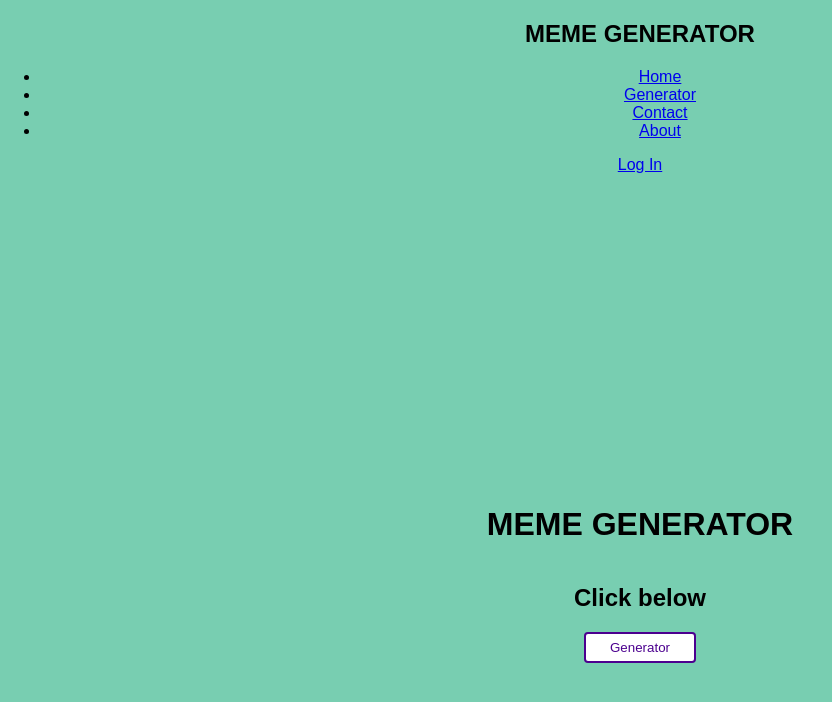
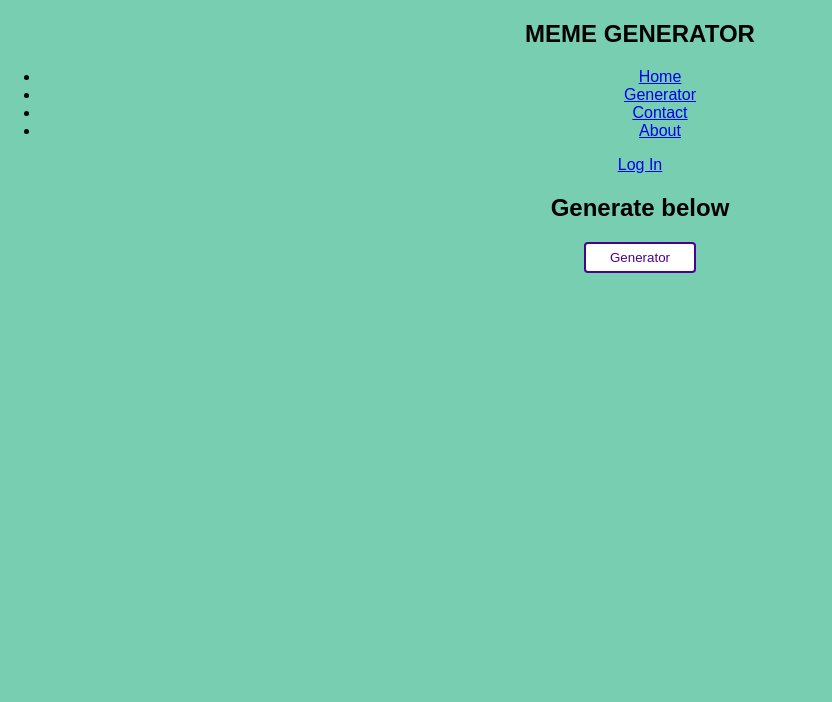
Before and after one commit to LincKim/phase-3-sinatra-react_frontend, a React (Create React App) app: page / in a window 1280 px wide. Shown: the top 702 px of the page, without its empty margins (0-832 px from the left). Built offline with nearby package versions, Linux system fonts and the light colour scheme; the HTML template or start-up script is replaced by a standard one.

Commit message:
styling changes

```diff
--- a/src/components/Home.js
+++ b/src/components/Home.js
@@ -9,13 +9,10 @@ function Home() {
             flexDirection: "column",
             alignItems: "center",
             justifyContent: "center",
-            height: "100vh"
+            // height: "100vh"
           }}>
-
-            <span><h1>MEME GENERATOR</h1></span>
-
-            <h2>Click below</h2>
-
+            {/* <span><h1>MEME GENERATOR</h1></span> */}
+            <h2>Generate below</h2>
             <Link to="/generator">
               <button>Generator</button>
             </Link>
```
